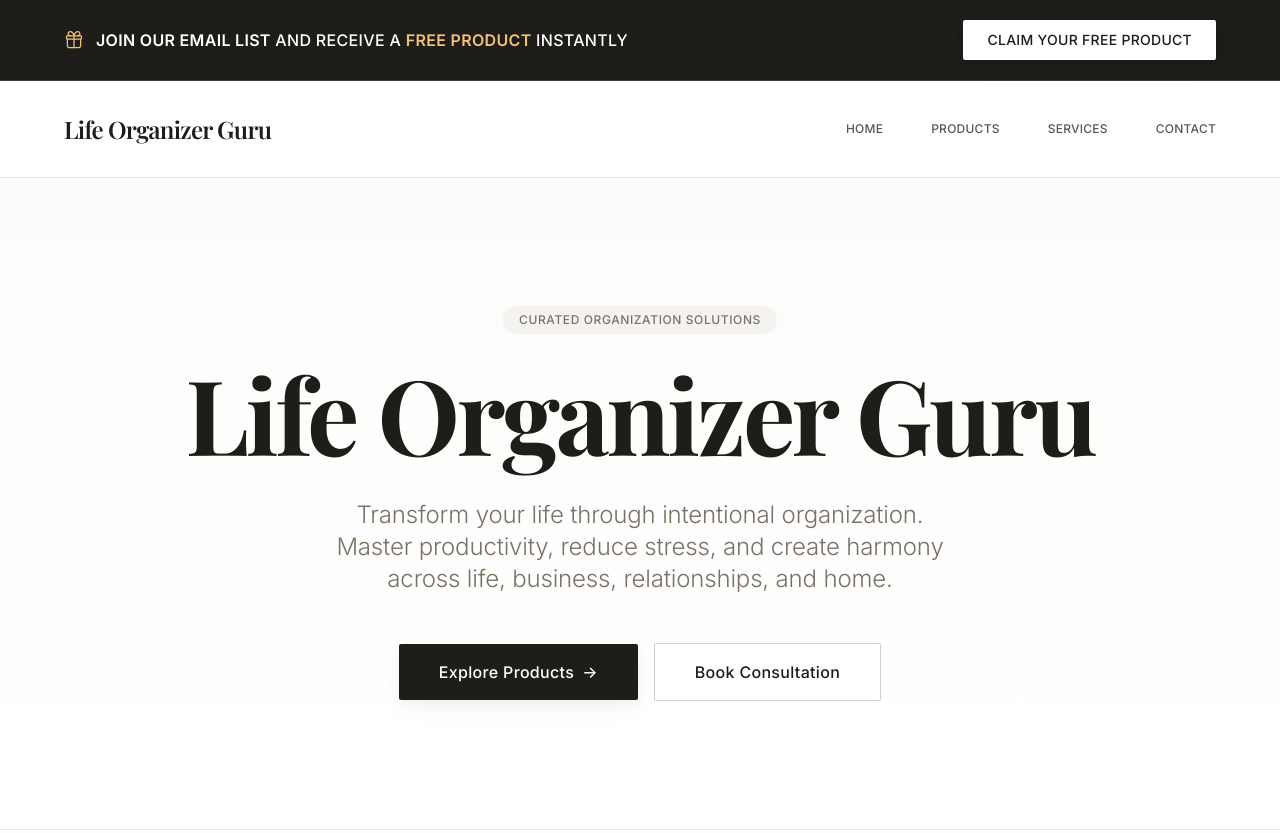
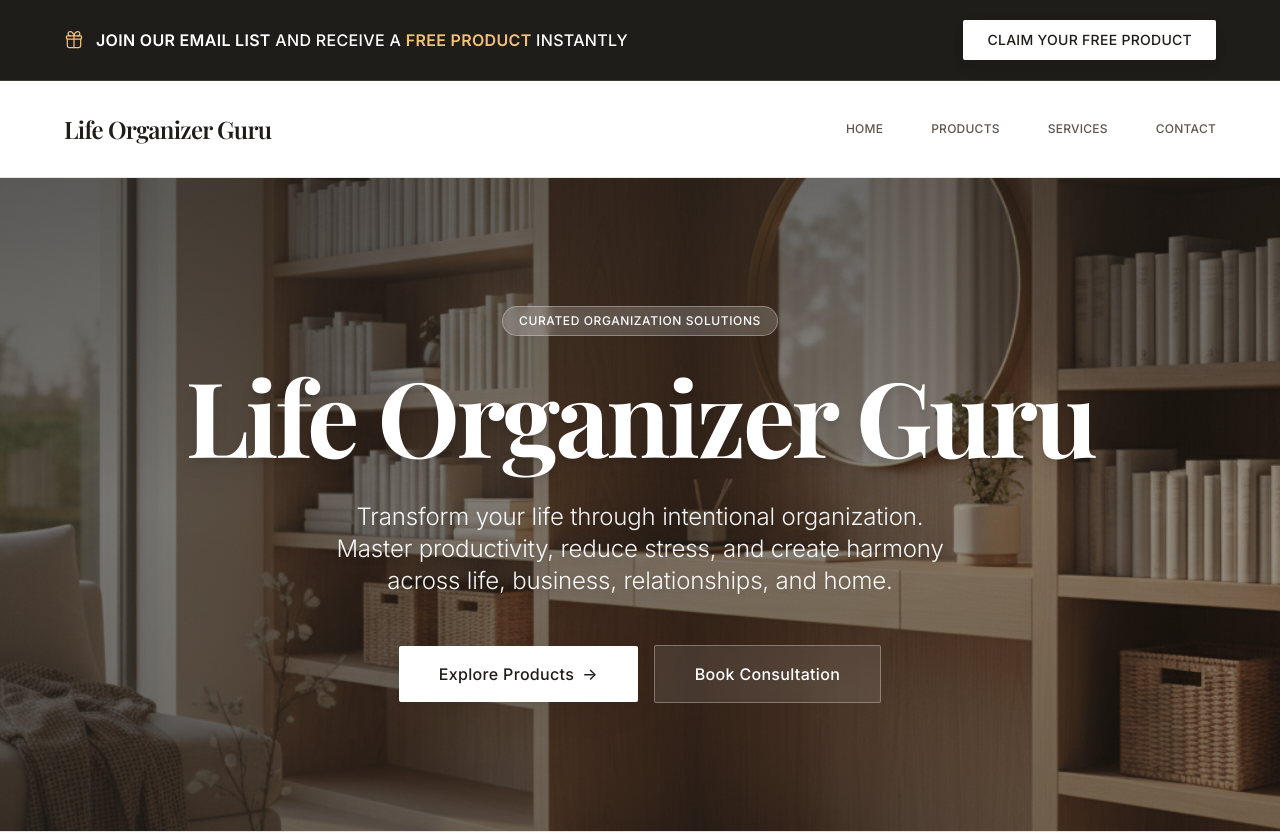
Before and after one commit to snlee159/life-organizer-guru, a React (Vite) app: page / in a window 1280 px wide. Shown: the top 833 px of the page. Built offline with nearby package versions, Linux system fonts and the light colour scheme; no server answers.

Commit message:
added hero image

```diff
--- a/src/pages/Home.tsx
+++ b/src/pages/Home.tsx
@@ -6,32 +6,48 @@ export default function Home() {
   return (
     <div>
       {/* Hero Section */}
-      <section className="relative bg-white section-spacing overflow-hidden">
-        <div className="absolute inset-0 bg-gradient-to-b from-primary-50/50 to-transparent"></div>
-        <div className="container-custom relative">
+      <section className="relative section-spacing overflow-hidden">
+        {/* Fallback background color - behind everything */}
+        <div className="absolute inset-0 bg-primary-50 z-0"></div>
+
+        {/* Background Image */}
+        <div
+          className="absolute inset-0 z-[1] bg-cover bg-center bg-no-repeat"
+          style={{
+            backgroundImage: 'url(/hero-background.png)',
+            backgroundSize: 'cover',
+            backgroundPosition: 'center',
+          }}
+        >
+          {/* Overlay for readability */}
+          <div className="absolute inset-0 bg-gradient-to-b from-primary-900/60 via-primary-900/40 to-primary-900/50"></div>
+          <div className="absolute inset-0 bg-gradient-to-r from-primary-900/30 to-transparent"></div>
+        </div>
+
+        <div className="container-custom relative z-10">
           <div className="max-w-5xl mx-auto text-center">
             <div className="mb-6">
-              <span className="inline-block px-4 py-1.5 text-xs font-medium tracking-wider uppercase text-primary-600 bg-primary-100 rounded-full">
+              <span className="inline-block px-4 py-1.5 text-xs font-medium tracking-wider uppercase text-white bg-white/20 backdrop-blur-sm rounded-full border border-white/30">
                 Curated Organization Solutions
               </span>
             </div>
-            <h1 className="text-display-1 md:text-[5.5rem] lg:text-[6.5rem] font-display font-bold text-primary-900 mb-8 tracking-tighter text-balance leading-[1.05] mx-auto">
+            <h1 className="text-display-1 md:text-[5.5rem] lg:text-[6.5rem] font-display font-bold text-white mb-8 tracking-tighter text-balance leading-[1.05] mx-auto drop-shadow-lg">
               Life Organizer Guru
             </h1>
-            <p className="text-xl md:text-2xl text-primary-600 mb-12 max-w-3xl mx-auto leading-relaxed font-light text-balance">
+            <p className="text-xl md:text-2xl text-white/95 mb-12 max-w-3xl mx-auto leading-relaxed font-light text-balance drop-shadow-md">
               Transform your life through intentional organization. Master productivity, reduce stress, and create harmony across life, business, relationships, and home.
             </p>
             <div className="flex flex-col sm:flex-row gap-4 justify-center items-center">
               <Link
                 to="/products"
-                className="group px-10 py-4 bg-primary-900 text-white font-medium rounded-sm hover:bg-primary-800 transition-all duration-300 shadow-soft hover:shadow-luxury tracking-wide"
+                className="group px-10 py-4 bg-white text-primary-900 font-medium rounded-sm hover:bg-primary-50 transition-all duration-300 shadow-luxury hover:shadow-xl tracking-wide"
               >
                 Explore Products
                 <span className="inline-block ml-2 group-hover:translate-x-1 transition-transform">→</span>
               </Link>
               <Link
                 to="/services"
-                className="px-10 py-4 bg-white text-primary-900 font-medium rounded-sm border border-primary-300 hover:border-primary-400 hover:bg-primary-50 transition-all duration-300 tracking-wide"
+                className="px-10 py-4 bg-white/10 backdrop-blur-sm text-white font-medium rounded-sm border border-white/30 hover:bg-white/20 transition-all duration-300 tracking-wide"
               >
                 Book Consultation
               </Link>
```
Also changed, not shown: public/hero-background.png (added).
